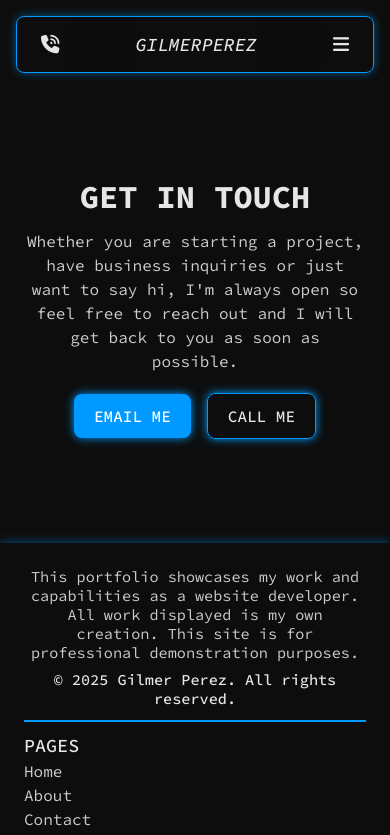
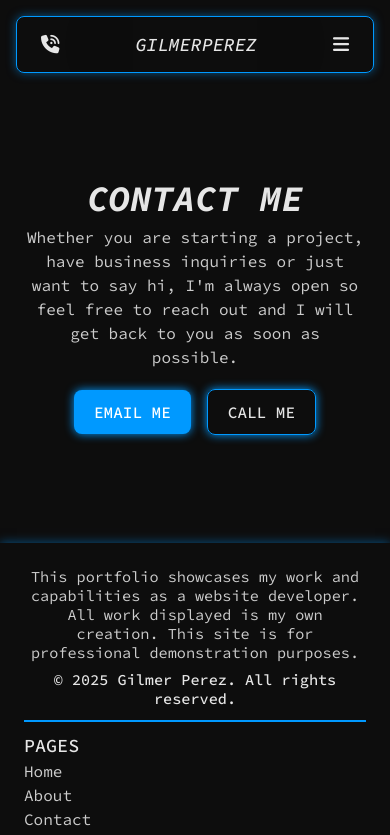
Before and after one commit to gilmerperez/gilmer-perez, a React (Vite) app: page /contact in a window 390 px wide. Shown: the top 835 px of the page. Built offline with nearby package versions, Linux system fonts and the light colour scheme.

Commit message:
Fixed contact page heading

```diff
--- a/src/pages/Contact/Contact.jsx
+++ b/src/pages/Contact/Contact.jsx
@@ -24,7 +24,7 @@ function Contact() {
           {/* Contact section */}
           <section className={styles.contactSection}>
             {/* Heading */}
-            <h1 className={styles.contactHeading}>GET IN TOUCH</h1>
+            <h1 className={styles.contactHeading}>CONTACT ME</h1>
             {/* Description` */}
             <p className={styles.contactDescription}>
               Whether you are starting a project, have business inquiries or just want to say hi, I'm always open so
--- a/src/pages/Contact/Contact.module.css
+++ b/src/pages/Contact/Contact.module.css
@@ -22,10 +22,10 @@
 
 /* Heading */
 .contactHeading {
-  font-size: 3rem;
-  font-weight: 700;
-  margin-bottom: 0.75rem;
-  transition: 0.3s ease-in;
+  line-height: 1;
+  font-size: 4rem;
+  font-style: italic;
+  margin-bottom: 0.5rem;
 }
 
 /* Description */
@@ -73,7 +73,7 @@
 /* Tablet responsiveness */
 @media (max-width: 768px) {
   .contactHeading {
-    font-size: 2.5rem;
+    font-size: 3rem;
   }
 
   .contactDescription {
@@ -93,7 +93,7 @@
 /* Mobile responsiveness */
 @media (max-width: 480px) {
   .contactHeading {
-    font-size: 2rem;
+    font-size: 2.25rem;
   }
 
   .contactDescription {
```
Also changed, not shown: src/assets/references/ideas.txt.
